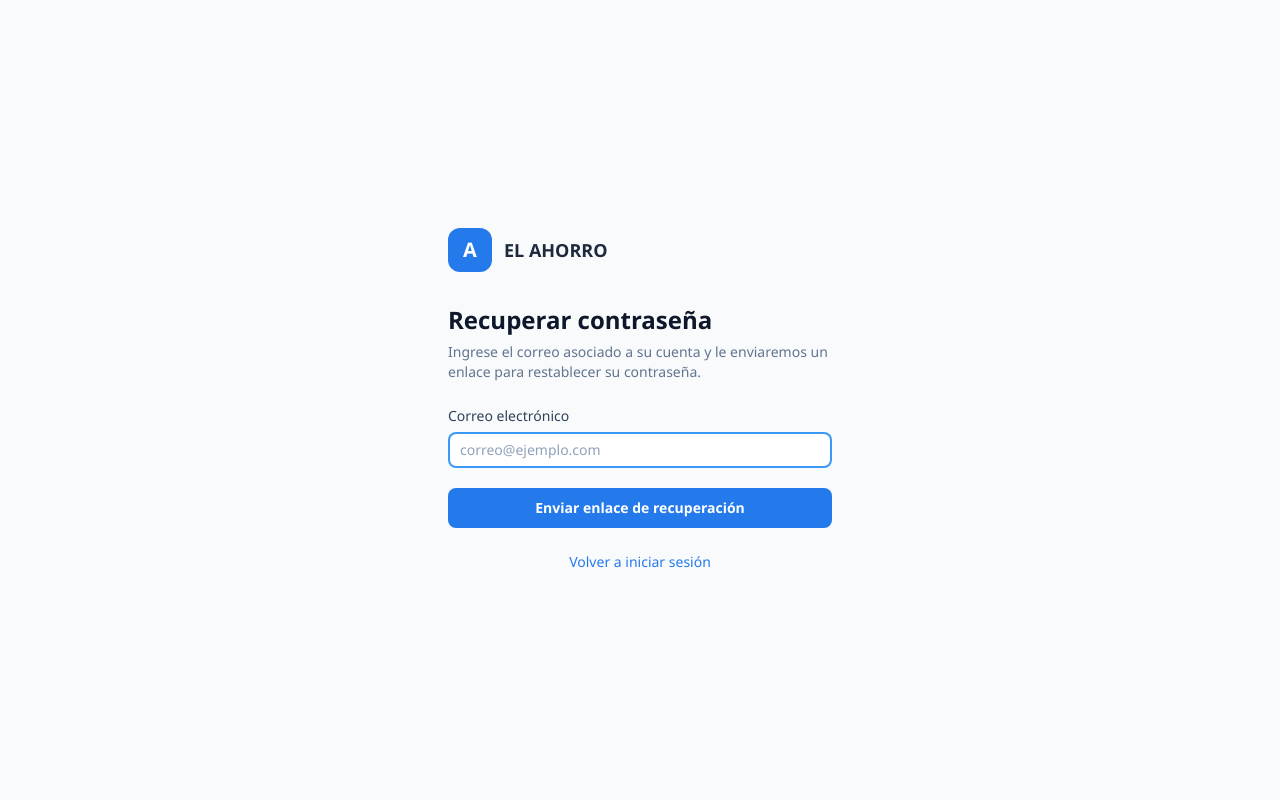
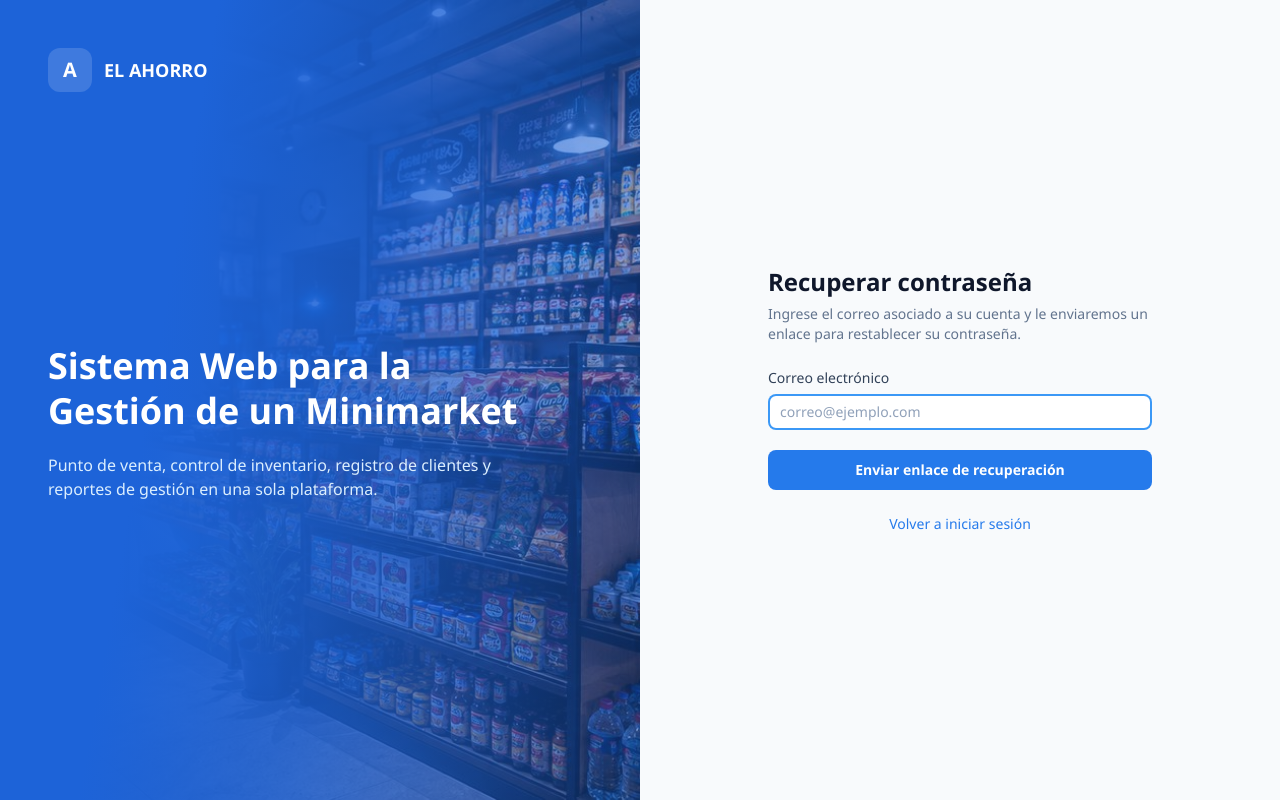
Before and after one commit to ANDREGR2026/minimarket-el-ahorro, a PHP site: page /MINIMARKET/recuperar in a window 1280 px wide. Run offline with PHP 8.4, Linux system fonts and the light colour scheme; data that the repository does not hold is empty; some libraries are stand-ins or nearby versions.

Commit message:
Update system code (excluding docs and figma)

```diff
--- a/pages/inventario.php
+++ b/pages/inventario.php
@@ -248,7 +248,7 @@ require __DIR__ . '/../components/layout_inicio.php';
                         <div class="mt-3 flex items-center justify-between text-sm">
                             <span class="text-slate-500">Cantidad</span>
                             <span class="font-semibold text-slate-800">
-                                <?= $movimiento['tipo'] === 'SALIDA' ? '−' : '+' ?><?= (int) $movimiento['cantidad'] ?>
+                                <?= (int) $movimiento['stock_nuevo'] < (int) $movimiento['stock_anterior'] ? '−' : '+' ?><?= (int) $movimiento['cantidad'] ?>
                             </span>
                         </div>
 
@@ -309,7 +309,7 @@ require __DIR__ . '/../components/layout_inicio.php';
                                     </span>
                                 </td>
                                 <td class="text-center font-semibold">
-                                    <?= $movimiento['tipo'] === 'SALIDA' ? '−' : '+' ?><?= (int) $movimiento['cantidad'] ?>
+                                    <?= (int) $movimiento['stock_nuevo'] < (int) $movimiento['stock_anterior'] ? '−' : '+' ?><?= (int) $movimiento['cantidad'] ?>
                                 </td>
                                 <td class="text-center text-xs text-slate-500">
                                     <?= (int) $movimiento['stock_anterior'] ?> &rarr;
--- a/pages/recuperar.php
+++ b/pages/recuperar.php
@@ -41,12 +41,42 @@ if ($_SERVER['REQUEST_METHOD'] === 'POST') {
     <link rel="stylesheet" href="<?= asset_url('assets/css/tailwind.css') ?>">
 </head>
 
-<body class="min-h-screen bg-slate-50 font-sans">
+<body class="min-h-screen bg-slate-900 font-sans">
 
-    <div class="flex min-h-screen items-center justify-center p-6">
+    <div class="flex min-h-screen">
+
+        <!-- Panel de presentación (solo en pantallas grandes) -->
+        <div class="relative hidden w-1/2 flex-col justify-between overflow-hidden p-12 lg:flex">
+            <img src="<?= BASE_URL ?>assets/img/login-hero.jpg" alt=""
+                class="absolute inset-0 h-full w-full object-cover" style="object-position: 60% 50%;">
+            <div class="absolute inset-0"
+                style="background: linear-gradient(100deg, #1d63d8 28%, rgba(29,99,216,0.82) 55%, rgba(29,99,216,0.35) 100%);">
+            </div>
+
+            <div class="relative flex items-center gap-3">
+                <span class="flex h-11 w-11 items-center justify-center rounded-xl bg-white/15 text-xl font-bold text-white">A</span>
+                <span class="text-lg font-semibold text-white"><?= e($nombreComercial) ?></span>
+            </div>
+
+            <div class="relative">
+                <h2 class="text-4xl leading-tight font-bold text-white">
+                    Sistema Web para la<br>Gestión de un Minimarket
+                </h2>
+                <p class="mt-5 max-w-md text-marca-100">
+                    Punto de venta, control de inventario, registro de clientes y reportes
+                    de gestión en una sola plataforma.
+                </p>
+            </div>
+
+            <!-- Spacer para centrar el texto con justify-between -->
+            <div></div>
+        </div>
+
+        <!-- Formulario -->
+        <div class="flex w-full items-center justify-center bg-slate-50 p-6 lg:w-1/2">
             <div class="w-full max-w-sm">
 
-            <div class="mb-8 flex items-center gap-3">
+                <div class="mb-8 flex items-center gap-3 lg:hidden">
                     <span class="flex h-11 w-11 items-center justify-center rounded-xl bg-marca-600 text-xl font-bold text-white">A</span>
                     <span class="text-lg font-semibold text-slate-800"><?= e($nombreComercial) ?></span>
                 </div>
@@ -86,6 +116,7 @@ if ($_SERVER['REQUEST_METHOD'] === 'POST') {
                 </p>
             </div>
         </div>
+    </div>
 </body>
 
 </html>
```
Also changed, not shown: pages/comprobante.php (+8 -0 lines), pages/productos.php (+10 -4 lines). Lines whose indentation alone changed are shown as unchanged.
